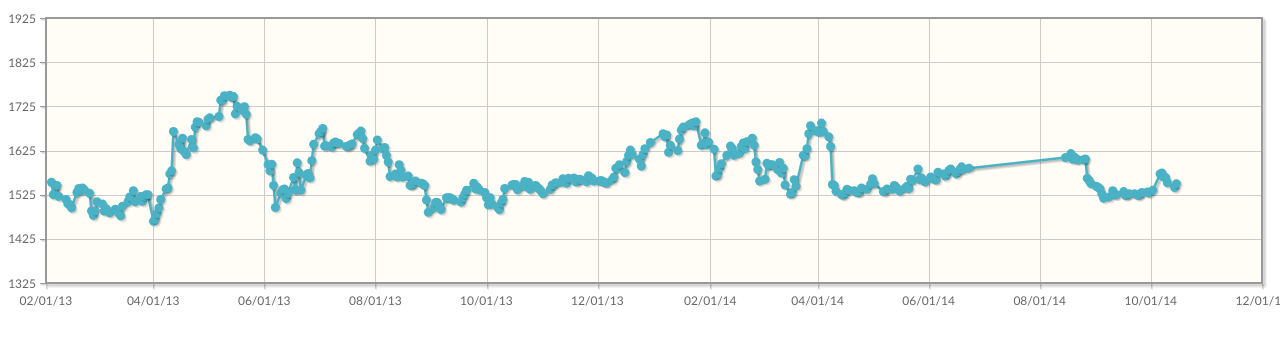
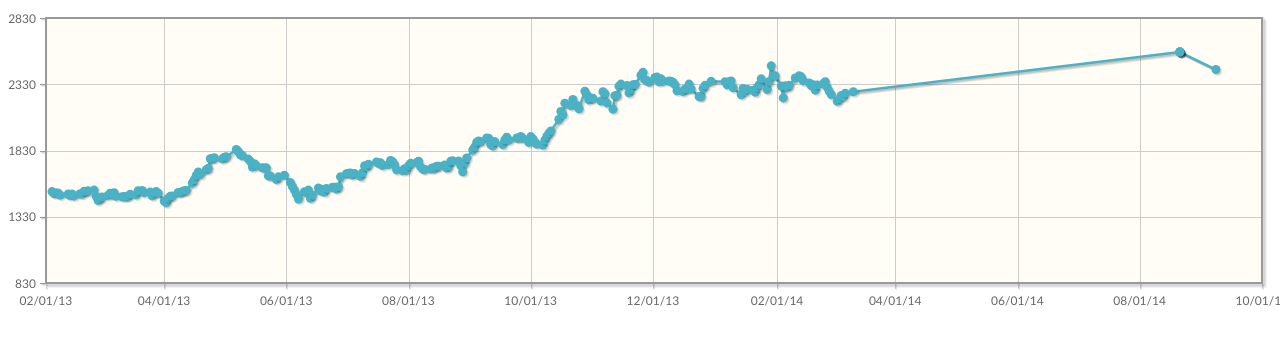
Before and after one commit to potyosh/stock_graph_jqui, a plain HTML site: page test1.html in a window 1280 px wide. Drawn offline with Linux system fonts and the light colour scheme.

Commit message:
変数で入力ファイルを切り替えられるようにした

```diff
--- a/test1.html
+++ b/test1.html
@@ -20,7 +20,7 @@
 <script type="text/javascript" src="papaparse.min.js"></script>
 <body>
 <script type="text/javascript" src="test1.js"></script>
-<div id="9946T"></div>
+<div id="9945T"></div>
 </body>
 </head>
 </html>
--- a/test1.js
+++ b/test1.js
@@ -9,7 +9,7 @@ var plot2 = "";
 var maxprice = 0;
 var dict = {};
 var stock_codes = [];
-var test = "9946.T";
+var test = "9945T";
 
 var formatDate = function (date, format) {
   if (!format) format = 'YYYY-MM-DD hh:mm:ss.SSS';
@@ -54,8 +54,8 @@ jQuery( function() {
     //get margin
     maxprice = parseInt(maxprice * 1.1, 10);
 
-    plot = jQuery . jqplot(
-      '9946T',
+    plot = jQuery.jqplot(
+      test,
       stock_data,
       {
         axes:{
@@ -84,14 +84,14 @@ jQuery( function() {
   });
 
   /* CLICK CODE START*/
-  $('#9946T').bind('jqplotDataClick',
+  $('#'+test).bind('jqplotDataClick',
       function (ev, seriesIndex, pointIndex, data) {
       	var a = 1;
           alert(1);
       }
   );
   /* CLICK CODE END*/
-  $('#9946T').bind('jqplotMouseMove',
+  $('#'+test).bind('jqplotMouseMove',
     function (ev, gridpos, datapos, neighbor, data) {
       var stock_price = 0;
       $("#myTooltip").remove();
@@ -118,7 +118,7 @@ jQuery( function() {
       }
     });
 
-  $('#9946T').bind('jqplotMouseLeave',
+  $('#'+test).bind('jqplotMouseLeave',
     function (ev, gridpos, datapos, neighbor, data) {
       $("#myTooltip").remove();
   });
```
Also changed, not shown: 9945T.csv (renamed from 9945.T.csv), 9946T.csv (renamed from 9946.T.csv), memo.txt.
